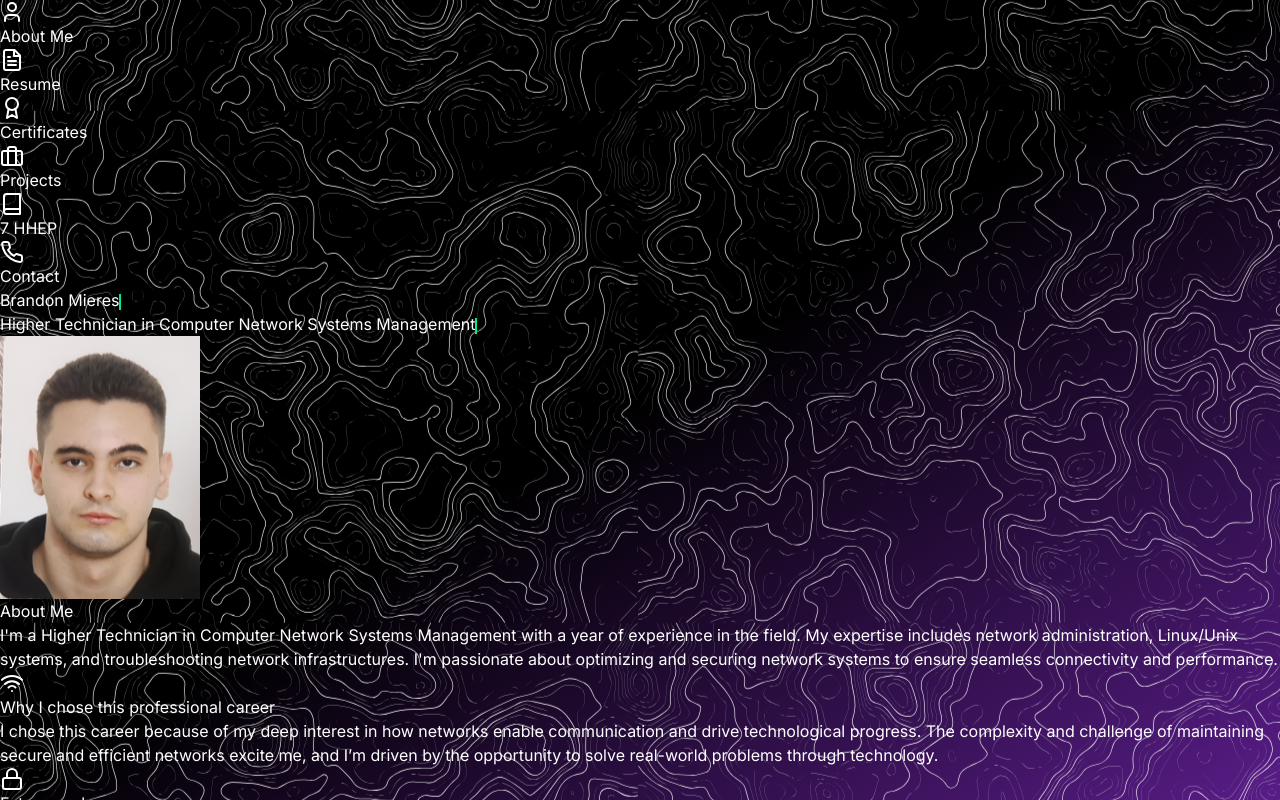
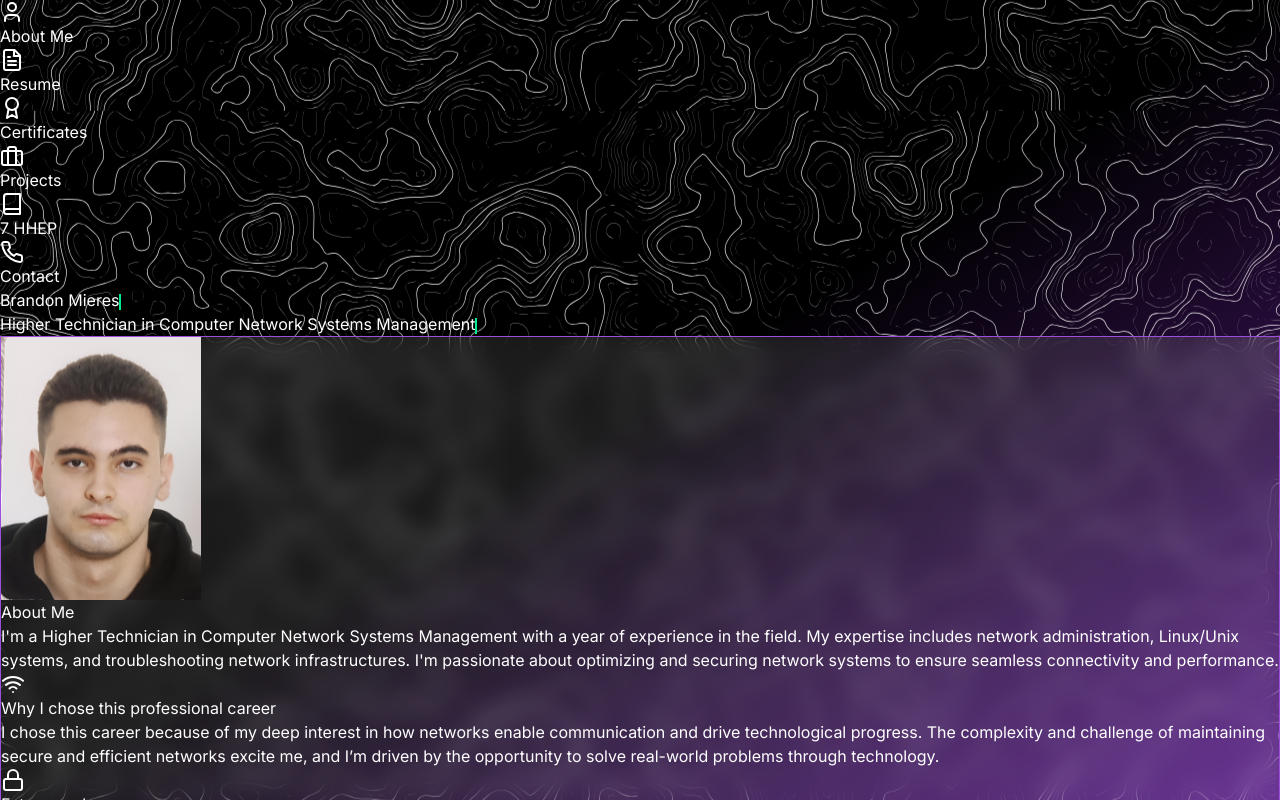
Before and after one commit to BrandonMieres/PortfolioReact, a Next.js app in the folder project/: page /portfolio in a window 1280 px wide. Built offline with nearby package versions, Linux system fonts and the light colour scheme.

Commit message:
Update globals.css

```diff
--- a/project/app/globals.css
+++ b/project/app/globals.css
@@ -17,3 +17,8 @@ body {
     rgb(var(--background-end-rgb))
   );
 }
+.glass {
+  background: rgba(255, 255, 255, 0.1);
+  backdrop-filter: blur(10px);
+  border: 1px solid #9d4edd; /* Purple border color */
+}
```
